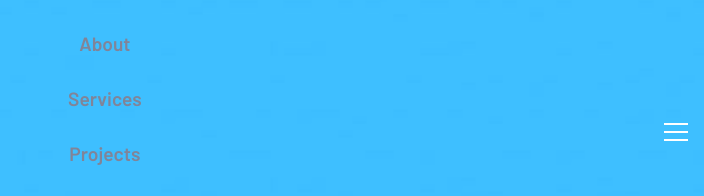
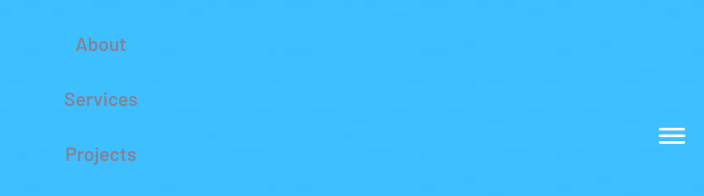
Before and after one commit to GiSofia/SunnyLandingPage, a plain HTML site: page index.html in a window 1280 px wide. Shown: the top 196 px of the page, 576-1280 px from the left. Drawn offline with nearby package versions, Linux system fonts and the light colour scheme.

Commit message:
Add icon menu

```diff
--- a/assets/styles.css
+++ b/assets/styles.css
@@ -134,6 +134,11 @@ a{
 .nav__button{
     text-align: center;
     margin-top: 3rem;
+}
+
+.nav__toggle{
+    color: var(--white);
+    font-size: 2rem;
 }
 
 .button__menu{
--- a/index.html
+++ b/index.html
@@ -6,6 +6,7 @@
 
   <link rel="icon" type="image/png" sizes="32x32" href="./assets/images/favicon-32x32.png">
   <link rel="stylesheet" href="./assets/styles.css">
+  <link rel="stylesheet" href="https://unicons.iconscout.com/release/v4.0.0/css/line.css">
   <title>Frontend Mentor | Sunnyside agency landing page</title>
 </head>
 <body>
@@ -32,7 +33,7 @@
       </div>
 
       <div class="nav__toggle" id="nav-toggle">
-        <img src="./assets/images/icon-hamburger.svg" alt="">
+        <i class="uil uil-bars"></i>
       </div>
     </nav>
   </header>
```
